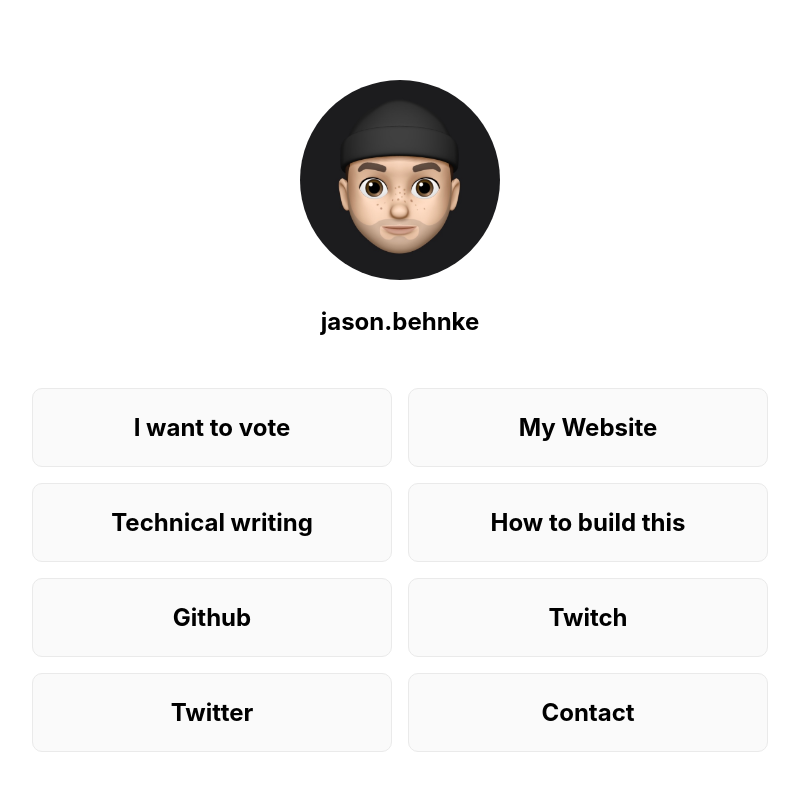
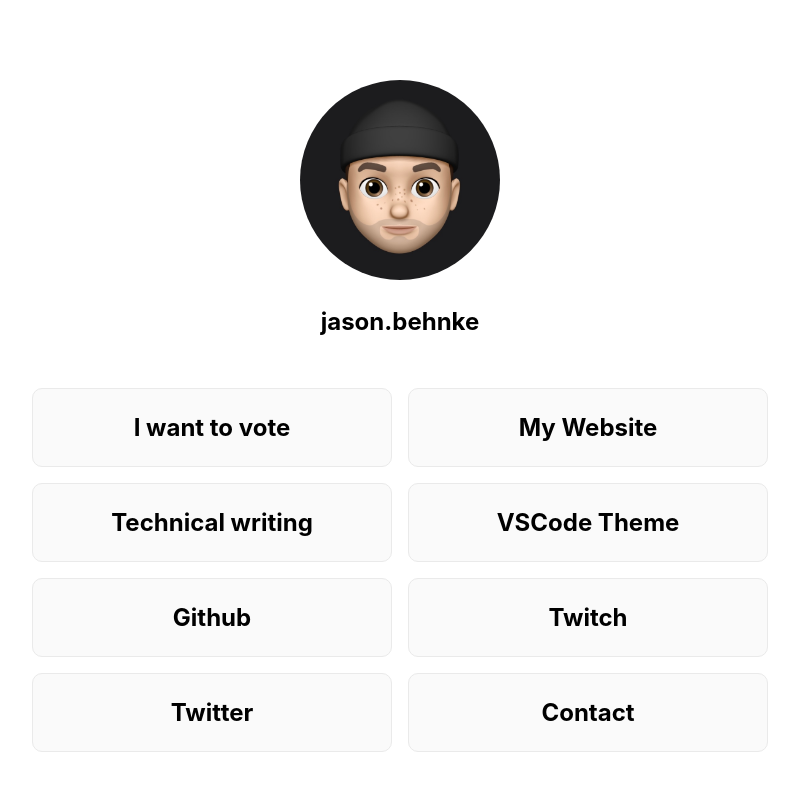
Before and after one commit to Boro23-wq/Custom-Linktree, a Next.js app: page / in a window 1280 px wide. Shown: the top 790 px of the page, without its empty margins (240-1039 px from the left). Built offline with nearby package versions, Linux system fonts and the light colour scheme.

Commit message:
Assocoated with adding theme

```diff
--- a/pages/index.js
+++ b/pages/index.js
@@ -31,7 +31,7 @@
             href="https://vscodethemes.com/e/dev01d.devoid-theme"
             className="card"
           >
-            <h3>How to build this</h3>
+            <h3>VSCode Theme</h3>
           </a>
           <a href="https://github.com/dev01d" className="card">
             <h3>Github</h3>
```
